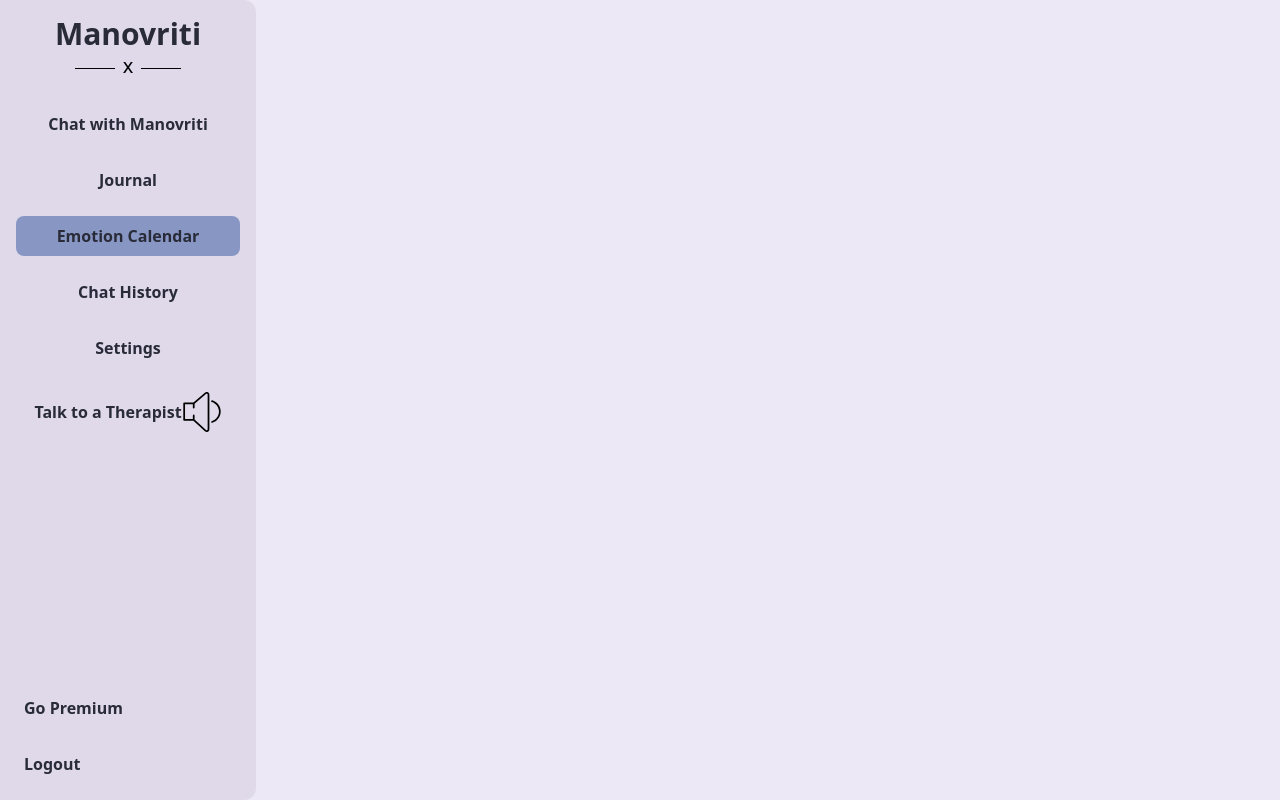
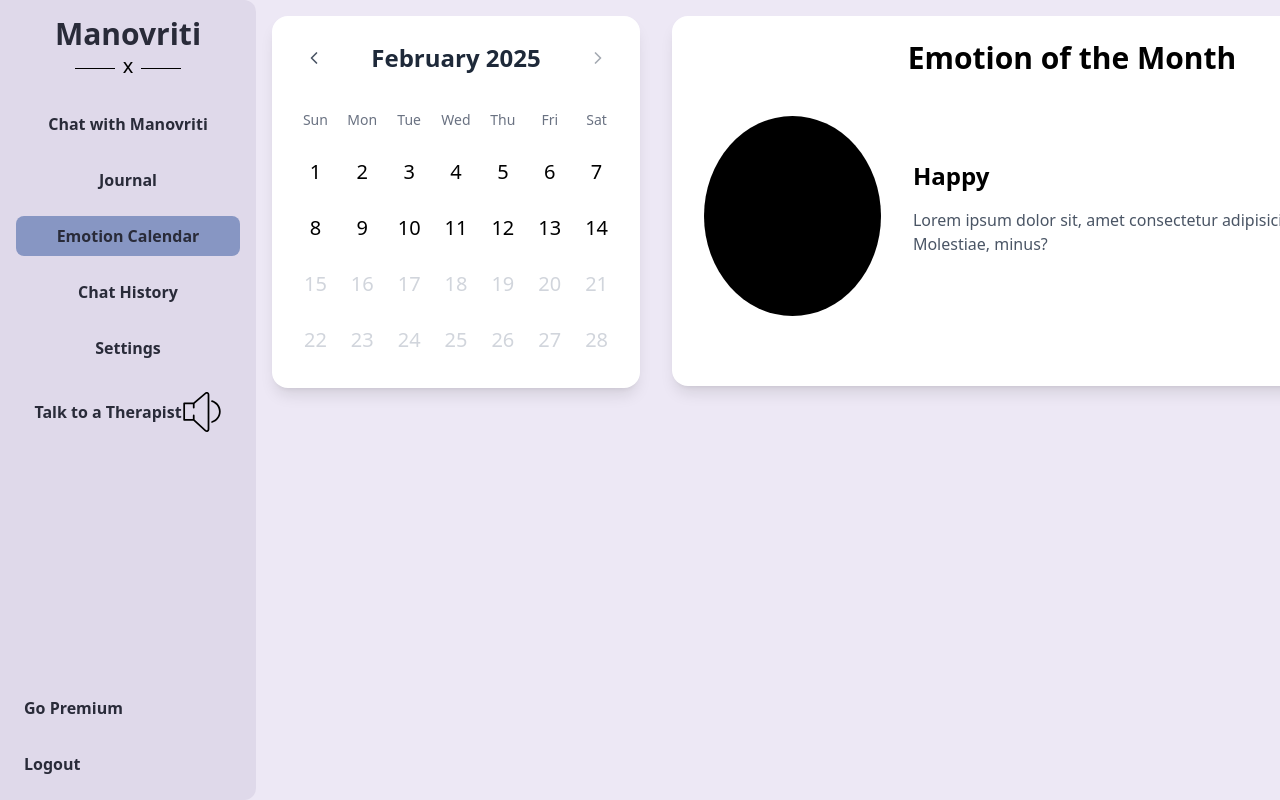
Before and after one commit to Yamyamlol/Manovriti, a React (Vite) app: page / in a window 1280 px wide. Both pictures are taken after a click on the element "Emotion Calendar". Built offline with nearby package versions, Linux system fonts and the light colour scheme.

Commit message:
updated emotional calendar

```diff
--- a/package.json
+++ b/package.json
@@ -12,6 +12,8 @@
   "dependencies": {
     "@coreui/react-pro": "^5.12.0",
     "@tailwindcss/vite": "^4.0.6",
+    "date-fns": "^4.1.0",
+    "lucide-react": "^0.475.0",
     "postcss-cli": "^11.0.0",
     "react": "^19.0.0",
     "react-calendar": "^5.1.0",
--- a/src/App.jsx
+++ b/src/App.jsx
@@ -2,6 +2,7 @@ import { useState } from "react";
 import Sidebar from "./components/Sidebar";
 import ChatWindow from "./components/Chatwindow";
 import Journal from "./components/pages/Journal";
+import EmotionalCalendar from "./components/pages/EmotionalCalendar";
 
 export default function App() {
   const [activePage, setActivePage] = useState(null);
@@ -16,6 +17,7 @@ export default function App() {
       <div className="overflow-auto flex-1 h-full">
         {activePage === "Chat" && <ChatWindow />}
         {activePage === "Journal" && <Journal />}
+        {activePage === "EmotionalCalendar" && <EmotionalCalendar />}
         {/* Add other pages here */}
       </div>
     </div>
--- /dev/null
+++ b/src/components/Calendar.jsx
@@ -0,0 +1,170 @@
+import { useState, useCallback } from "react";
+import {
+  format,
+  startOfMonth,
+  endOfMonth,
+  eachDayOfInterval,
+  isSameMonth,
+  addMonths,
+  subMonths,
+  isAfter,
+} from "date-fns";
+import { ChevronLeft, ChevronRight } from "lucide-react";
+
+const today = new Date();
+
+const emotions = {
+  happy: { color: "bg-orange-200", emoji: "😃" },
+  sad: { color: "bg-blue-200", emoji: "😢" },
+  angry: { color: "bg-red-300", emoji: "😡" },
+  funny: { color: "bg-yellow-200", emoji: "😂" },
+  exhausted: { color: "bg-gray-300", emoji: "😩" },
+  excited: { color: "bg-yellow-400", emoji: "🤩" },
+  chill: { color: "bg-green-200", emoji: "😌" },
+  confused: { color: "bg-purple-200", emoji: "🤔" },
+};
+
+const EmotionalCalendar = () => {
+  const [currentDate, setCurrentDate] = useState(new Date());
+  const [selectedDate, setSelectedDate] = useState(null);
+  const [calendarEmotions, setCalendarEmotions] = useState({});
+  const [hoveredDate, setHoveredDate] = useState(null);
+
+  const daysInMonth = eachDayOfInterval({
+    start: startOfMonth(currentDate),
+    end: endOfMonth(currentDate),
+  });
+
+  const weekDays = ["Sun", "Mon", "Tue", "Wed", "Thu", "Fri", "Sat"];
+
+  const handlePreviousMonth = () => setCurrentDate(subMonths(currentDate, 1));
+
+  const handleNextMonth = () => {
+    if (!isAfter(currentDate, today)) {
+      setCurrentDate(addMonths(currentDate, 1));
+    }
+  };
+
+  const handleDateClick = (date) => {
+    if (isSameMonth(date, currentDate) && !isAfter(date, today)) {
+      setSelectedDate(date);
+    }
+  };
+
+  const handleEmotionSelect = useCallback(
+    (emotion) => {
+      if (selectedDate) {
+        const dateKey = format(selectedDate, "yyyy-MM-dd");
+        setCalendarEmotions((prev) => ({
+          ...prev,
+          [dateKey]: emotions[emotion].emoji,
+        }));
+        setSelectedDate(null);
+      }
+    },
+    [selectedDate]
+  );
+
+  return (
+    <div className="max-h-screen min-w-100 p-4">
+      <div className="max-w-md w-full bg-white rounded-2xl shadow-lg p-6">
+        <div className="flex items-center justify-between mb-6">
+          <button
+            onClick={handlePreviousMonth}
+            className="p-2 hover:bg-gray-100 rounded-full transition"
+          >
+            <ChevronLeft className="w-5 h-5 text-gray-600" />
+          </button>
+          <h2 className="text-2xl font-semibold text-gray-800">
+            {format(currentDate, "MMMM yyyy")}
+          </h2>
+          <button
+            onClick={handleNextMonth}
+            className={`p-2 hover:bg-gray-100 rounded-full transition ${
+              isAfter(currentDate, today) ? "opacity-50 cursor-not-allowed" : ""
+            }`}
+            disabled={isAfter(currentDate, today)}
+          >
+            <ChevronRight className="w-5 h-5 text-gray-600" />
+          </button>
+        </div>
+
+        <div className="grid grid-cols-7 gap-2">
+          {weekDays.map((day) => (
+            <div
+              key={day}
+              className="h-10 flex items-center justify-center text-sm font-medium text-gray-500"
+            >
+              {day}
+            </div>
+          ))}
+          {daysInMonth.map((date) => {
+            const dateKey = format(date, "yyyy-MM-dd");
+            const emotion = calendarEmotions[dateKey];
+            const isCurrentMonth = isSameMonth(date, currentDate);
+            const isFuture = isAfter(date, today);
+            const isHovered = hoveredDate === dateKey;
+
+            return (
+              <button
+                key={date.toString()}
+                onClick={() => handleDateClick(date)}
+                onMouseEnter={() => setHoveredDate(dateKey)}
+                onMouseLeave={() => setHoveredDate(null)}
+                className={`h-12 flex items-center justify-center rounded-lg transition cursor-pointer
+                ${!isCurrentMonth ? "text-gray-300" : "hover:bg-gray-50"}
+                ${
+                  selectedDate && date.getTime() === selectedDate.getTime()
+                    ? "bg-gray-100"
+                    : ""
+                }
+                ${isFuture ? "text-gray-300 cursor-not-allowed" : ""}
+                ${
+                  emotion
+                    ? `text-3xl ${
+                        Object.values(emotions).find((e) => e.emoji === emotion)
+                          ?.color
+                      }`
+                    : "text-xl"
+                }`}
+                disabled={!isCurrentMonth || isFuture}
+              >
+                <span className="w-full h-full flex items-center justify-center text-xl flex-shrink-0">
+                  {isHovered && emotion
+                    ? format(date, "d")
+                    : emotion || format(date, "d")}
+                </span>
+              </button>
+            );
+          })}
+        </div>
+
+        {selectedDate && (
+          <div className="mt-6 animate-scale-in">
+            <h3 className="text-sm font-medium text-gray-600 mb-2">
+              {selectedDate &&
+                (format(selectedDate, "yyyy-MM-dd") ===
+                format(today, "yyyy-MM-dd")
+                  ? "How are you feeling today?"
+                  : `How were you on ${format(selectedDate, "MMMM d")}`)}
+            </h3>
+
+            <div className="grid grid-cols-4 gap-2">
+              {Object.entries(emotions).map(([key, value]) => (
+                <button
+                  key={key}
+                  onClick={() => handleEmotionSelect(key)}
+                  className={`p-1 rounded-lg transition transform hover:scale-105 flex items-center justify-center text-lg ${value.color}`}
+                >
+                  <div className="text-3xl">{value.emoji}</div>
+                </button>
+              ))}
+            </div>
+          </div>
+        )}
+      </div>
+    </div>
+  );
+};
+
+export default EmotionalCalendar;
--- /dev/null
+++ b/src/components/MonthlyEmotion.jsx
@@ -0,0 +1,26 @@
+
+const MonthlyEmotion = () => {
+  return (
+    <div className="p-4 flex justify-center">
+      <div className="h-[370px] w-[800px] shadow-lg bg-white rounded-2xl">
+        <div className="flex flex-col items-center">
+          <div className="font-bold p-6 text-3xl text-center">
+            Emotion of the Month
+          </div>
+          <div className="flex px-8 py-4 items-center">
+            <div className="h-50 w-50 rounded-[50%] bg-black"></div>
+            <div className="px-8 flex flex-col">
+              <div className="text-2xl font-bold">Happy</div>
+              <div className="py-4 text-gray-600">
+                Lorem ipsum dolor sit, amet consectetur adipisicing elit.
+                Molestiae, minus?
+              </div>
+            </div>
+          </div>
+        </div>
+      </div>
+    </div>
+  );
+};
+
+export default MonthlyEmotion;
--- a/src/components/pages/EmotionalCalendar.jsx
+++ b/src/components/pages/EmotionalCalendar.jsx
@@ -1,83 +1,14 @@
-import { useState } from "react";
-import Calendar from "react-calendar";
-import "react-calendar/dist/Calendar.css";
-
-const emotions = {
-  happy: { color: "bg-orange-200", emoji: "😃" },
-  sad: { color: "bg-blue-200", emoji: "😢" },
-  angry: { color: "bg-red-300", emoji: "😡" },
-  funny: { color: "bg-yellow-200", emoji: "😂" },
-  exhausted: { color: "bg-gray-300", emoji: "😩" },
-  excited: { color: "bg-yellow-400", emoji: "🤩" },
-  chill: { color: "bg-green-200", emoji: "😌" },
-  confused: { color: "bg-purple-200", emoji: "🤔" },
-};
+import Calendar from '../Calendar'
+import MonthlyEmotion from '../MonthlyEmotion'
 
 const EmotionalCalendar = () => {
-  const [selectedEmotions, setSelectedEmotions] = useState({});
-  const [dropdownDate, setDropdownDate] = useState(null);
+  return (
+    <div className='flex max-h-screen min-h-screen'>
+      <Calendar/>
 
-  const handleEmotionChange = (date, emotionKey) => {
-    setSelectedEmotions((prev) => ({
-      ...prev,
-      [date]: emotions[emotionKey],
-    }));
-    setDropdownDate(null);
-  };
+      <MonthlyEmotion/>
+    </div>
+  )
+}
 
-  return (
-    <div className="p-10 flex flex-col items-center">
-      <div className="shadow-lg rounded-lg p-5 bg-white">
-        <Calendar
-          className="border-none"
-          tileClassName={({ date }) => {
-            const dateString = date.toDateString();
-            return selectedEmotions[dateString]
-              ? selectedEmotions[dateString].color
-              : "";
-          }}A
-          tileContent={({ date }) => {
-            const dateString = date.toDateString();
-            const selectedEmotion = selectedEmotions[dateString];
-
-            return (
-              <div
-                className="w-full h-full flex items-center justify-center cursor-pointer"
-                onClick={(e) => {
-                  e.stopPropagation();
-                  setDropdownDate(dateString);
-                }}
-              >
-                {selectedEmotion ? (
-                  <span className="text-2xl">{selectedEmotion.emoji}</span>
-                ) : (
-                  <span className="text-sm">{date.getDate()}</span>
-                )}
-              </div>
-            );
-          }}
-        />
-      </div>
-
-      {/* Dropdown */}
-      {dropdownDate && (
-        <div className="absolute bg-white shadow-md rounded-lg p-3 mt-2 z-10">
-          <p className="font-semibold text-gray-700 mb-2">Select Emotion:</p>
-          <div className="grid grid-cols-4 gap-2">
-            {Object.entries(emotions).map(([key, { color, emoji }]) => (
-              <button
-                key={key}
-                className={`p-2 rounded-lg text-xl ${color} hover:scale-110 transition`}
-                onClick={() => handleEmotionChange(dropdownDate, key)}
-              >
-                {emoji}
-              </button>
-            ))}
-          </div>
-        </div>
-      )}
-    </div>
-  );
-};
-
-export default EmotionalCalendar;
+export default EmotionalCalendar
```
Also changed, not shown: src/components/WeeklyView.jsx (added), 1 other file (tests, documents, lock files or other folders).
